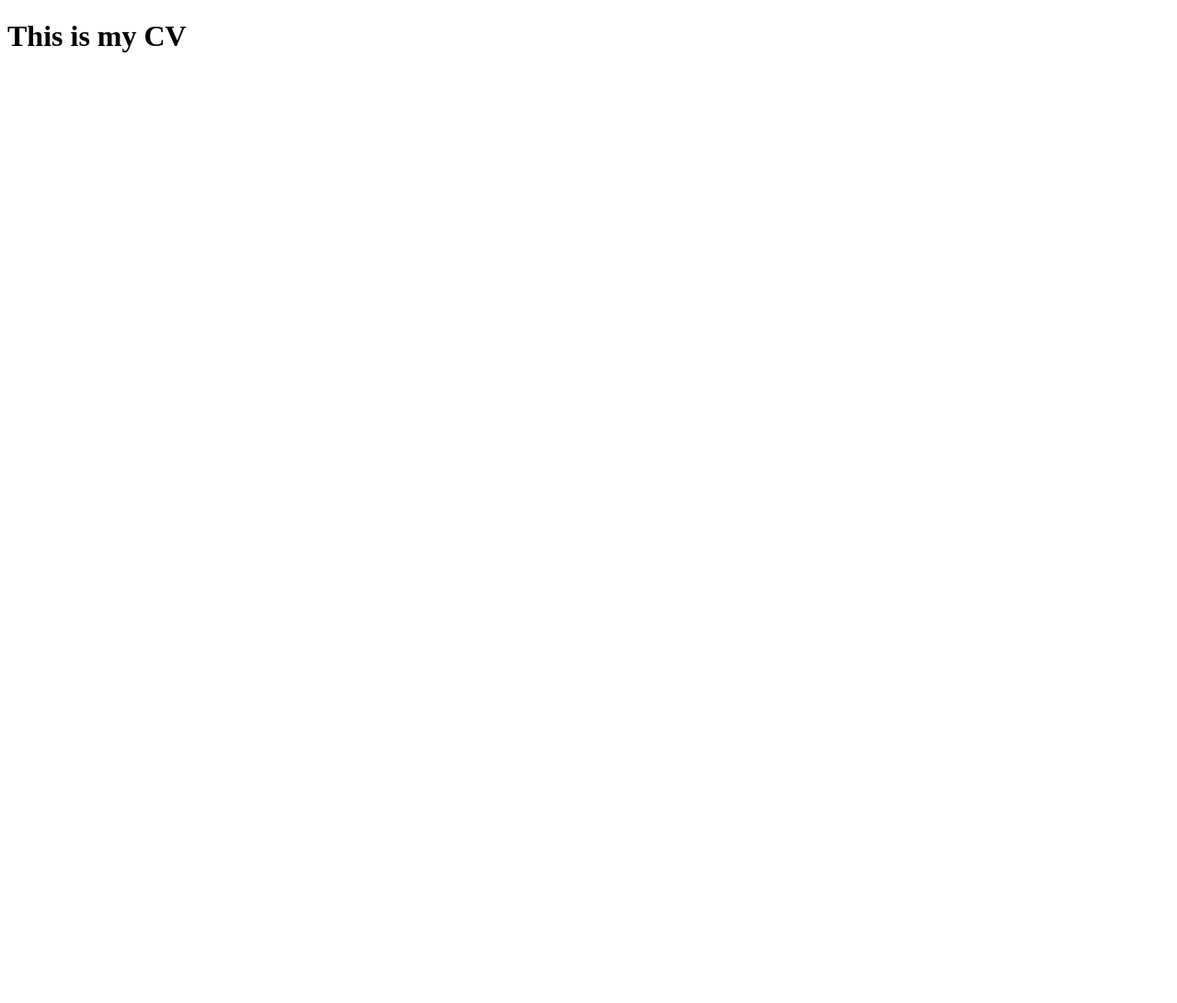
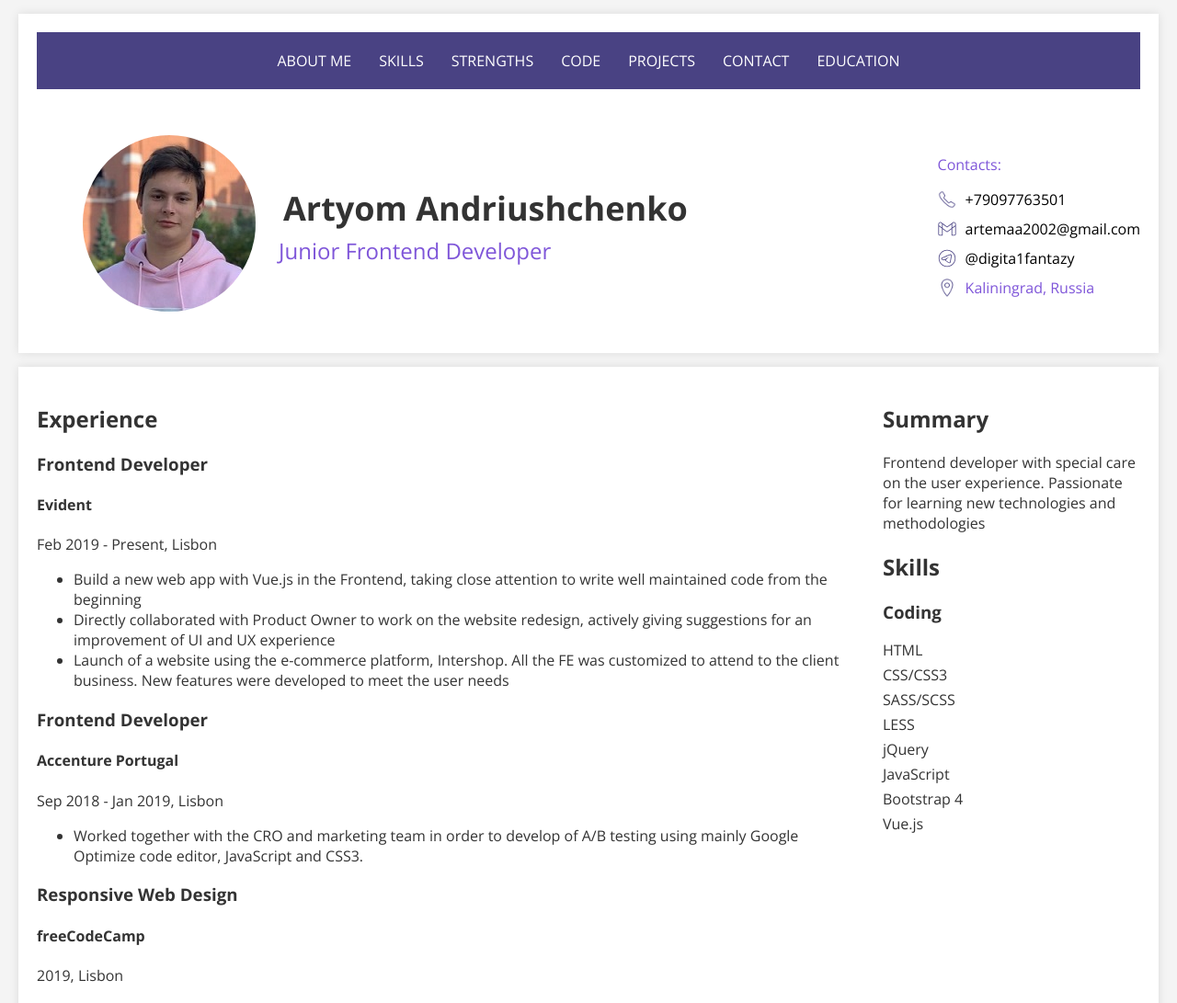
Before and after one commit to digitalfantazy/rsschool-cv, a plain HTML site: page index.html in a window 1280 px wide. Shown: the whole page at 92% size. Before the commit the page ends 800 px from the top, so only its background shows below. Drawn offline with nearby package versions, Linux system fonts and the light colour scheme.

Commit message:
feat: header block

```diff
--- /dev/null
+++ b/css/reset.css
@@ -0,0 +1,90 @@
+/* Reset and base styles  */
+* {
+	padding: 0px;
+	margin: 0px;
+	border: none;
+	box-sizing: border-box;
+}
+
+*,
+*::before,
+*::after {
+	box-sizing: border-box;
+}
+
+/* Links */
+
+a, a:link, a:visited  {
+    text-decoration: none;
+}
+
+a:hover  {
+    text-decoration: none;
+}
+
+/* Common */
+
+aside, nav, footer, header, section, main {
+	display: block;
+}
+
+h1, h2, h3, h4, h5, h6, p {
+    font-size: inherit;
+	font-weight: inherit;
+}
+
+ul, ul li {
+	list-style: none;
+}
+
+img {
+	vertical-align: top;
+}
+
+img, svg {
+	max-width: 100%;
+	height: auto;
+}
+
+address {
+  font-style: normal;
+}
+
+/* Form */
+
+input, textarea, button, select {
+	font-family: inherit;
+    font-size: inherit;
+    color: inherit;
+    background-color: transparent;
+}
+
+input::-ms-clear {
+	display: none;
+}
+
+button, input[type="submit"] {
+    display: inline-block;
+    box-shadow: none;
+    background-color: transparent;
+    background: none;
+    cursor: pointer;
+}
+
+input:focus, input:active,
+button:focus, button:active {
+    outline: none;
+}
+
+button::-moz-focus-inner {
+	padding: 0;
+	border: 0;
+}
+
+label {
+	cursor: pointer;
+}
+
+legend {
+	display: block;
+}
--- /dev/null
+++ b/css/style.css
@@ -0,0 +1,168 @@
+:root {
+    --background--color: #494283;
+}
+
+body {
+    font-family: 'Open Sans';
+    background-color: #f4f4f4;
+    color: #333;
+    margin: 0;
+    padding: 0;
+}
+
+a, a:link, a:visited  {
+    text-decoration: none;
+}
+
+.container {
+    width: 1200px;
+    margin: 15px auto;
+    padding: 20px;
+    background-color: #fff;
+    box-shadow: 0 0 10px rgba(0, 0, 0, 0.1);
+}
+
+.nav {
+    position: flex;
+    justify-content: center;
+    background-color: var(--background--color);
+}
+
+nav {
+    display: flex;
+    justify-content: center;
+    width: 100%;
+    padding: 20px 0;
+}
+
+.nav-list {
+    display: flex;
+    align-items: center;
+    justify-content: center;
+    list-style: none;
+    margin: 0;
+    padding: 0;
+}
+
+.nav-item {
+    margin: 0 15px;
+    text-transform: uppercase;
+    color: white;
+}
+
+.nav a {
+    text-decoration: none;
+    position: relative;
+    outline: none;
+    color: var(--color-white);
+    transition: opacity 0.3s ease-in-out;
+}
+
+.nav a::before {
+    content: '';
+    position: absolute;
+    left: 0;
+    bottom: 0;
+    width: 100%;
+    height: 1px;
+    background-color: currentColor;
+    transform: scaleX(0);
+    transition: transform 0.3s ease-in-out;
+}
+
+.nav a:hover::before {
+    transform: scaleX(1);
+}
+
+.profile-pic {
+    border-radius: 50%;
+    margin: 0 25px 0 50px
+}
+
+.header-content {
+    display: flex;
+    align-items: center;
+    margin: 50px 0 25px 0;
+}
+
+.header-content p {
+    color: rgba(127, 86, 217, 1);
+}
+
+.header-content h1 {
+    font-size: 36px;
+    margin: 5px;
+}
+
+.position {
+    font-size: 24px;
+    margin: 0;
+}
+
+.contacts {
+    display: flex;
+    flex-wrap: wrap;
+    margin-left: auto;
+}
+
+.contacts-info {
+    list-style: none;
+    padding: 0;
+    margin: 0;
+    display: flex;
+    flex-direction: column;
+    flex: 1;
+    min-width: 200px;
+}
+
+.contact-item {
+    display: flex;
+    align-items: center;
+    margin-bottom: 10px;
+
+}
+
+.contact-item a {
+    color: black
+}
+
+.contact-item p {
+    margin: 0;
+}
+
+.contact-item img {
+    width: 20px;
+    height: 20px;
+    margin-right: 10px;
+}
+
+.main-container {
+    display: grid;
+    grid-template-columns: 900px 6fr;
+    width: 1200px;
+    margin: 15px auto;
+    padding: 20px;
+    background-color: #fff;
+    box-shadow: 0 0 10px rgba(0, 0, 0, 0.1);
+}
+
+.left-side {
+    padding-right: 20px;
+}
+
+.right-side {
+    margin-left: 20px;
+}
+
+.skills h3 {
+    margin-top: 20px;
+}
+
+.skills ul {
+    list-style: none;
+    padding: 0;
+}
+
+.skills li {
+    margin-bottom: 5px;
+}
--- a/index.html
+++ b/index.html
@@ -1,12 +1,112 @@
 <!DOCTYPE html>
 <html lang="en">
-<head>
-    <meta charset="UTF-8">
-    <meta name="viewport" content="width=device-width, initial-scale=1.0">
-    <link rel="stylesheet" href="./style.css">
-    <title>CV</title>
-</head>
-<body>
-    <h1>This is my CV</h1>
-</body>
+    <head>
+        <meta charset="UTF-8" />
+        <meta name="viewport" content="width=device-width, initial-scale=1.0" />
+        <link rel="preconnect" href="https://fonts.googleapis.com" />
+        <link rel="preconnect" href="https://fonts.gstatic.com" crossorigin />
+        <link
+            href="https://fonts.googleapis.com/css2?family=Noto+Sans+JP:wght@100..900&family=Open+Sans:ital,wght@0,300..800;1,300..800&display=swap"
+            rel="stylesheet"
+        />
+        <link rel="stylesheet" href="./css/style.css" />
+        <title>Artyom Andriushchenko Junior Front-end developer</title>
+    </head>
+    <body>
+        <header>
+            <div class="container">
+                <div class="nav">
+                    <nav>
+                        <ul class="nav-list">
+                            <li class="nav-item"><a href="#about-me">About me</a></li>
+                            <li class="nav-item"><a href="#skills">Skills</a></li>
+                            <li class="nav-item"><a href="#strengths">Strengths</a></li>
+                            <li class="nav-item"><a href="#code-example">Code</a></li>
+                            <li class="nav-item"><a href="#projects">Projects</a></li>
+                            <li class="nav-item"><a href="#contact">Contact</a></li>
+                            <li class="nav-item"><a href="#education">Education</a></li>
+                        </ul>
+                    </nav>
+                </div>
+                <div class="header-content">
+                    <img src="./img/profile.jpg" alt="Profile Picture" class="profile-pic" />
+                    <div class="header-text">
+                        <h1>Artyom Andriushchenko</h1>
+                        <p class="position">Junior Frontend Developer</p>
+                    </div>
+                    <div class="contacts">
+                        <ul class="contacts-info">
+                            <p>Contacts:</p>
+                            <li class="contact-item">
+                                <img src="./img/phone.png" alt="linkedin" />
+                                <a href="tel:+79097763501">+79097763501</a>
+                            </li>
+                            <li class="contact-item">
+                                <img src="./img/icon email.svg" alt="email" />
+                                <a href="mailto:artemaa2002@gmail.com">artemaa2002@gmail.com</a>
+                            </li>
+                            <li class="contact-item">
+                                <img src="./img/telegram.svg" alt="phone" />
+                                <a href="https://t.me/digita1fantazy">@digita1fantazy</a>
+                            </li>
+                            <li class="contact-item">
+                                <img src="./img/location.png" alt="location" />
+                                <p>Kaliningrad, Russia</p>
+                            </li>
+                        </ul>
+                    </div>
+                </div>
+            </div>
+        </header>
+        <main>
+            <div class="main-container">
+                <div class="left-side">
+                    <h2>Experience</h2>
+                    <div class="experience-item">
+                        <h3>Frontend Developer</h3>
+                        <h4>Evident</h4>
+                        <p>Feb 2019 - Present, Lisbon</p>
+                        <ul>
+                            <li>Build a new web app with Vue.js in the Frontend, taking close attention to write well maintained code from the beginning</li>
+                            <li>Directly collaborated with Product Owner to work on the website redesign, actively giving suggestions for an improvement of UI and UX experience</li>
+                            <li>Launch of a website using the e-commerce platform, Intershop. All the FE was customized to attend to the client business. New features were developed to meet the user needs</li>
+                        </ul>
+                    </div>
+                    <div class="experience-item">
+                        <h3>Frontend Developer</h3>
+                        <h4>Accenture Portugal</h4>
+                        <p>Sep 2018 - Jan 2019, Lisbon</p>
+                        <ul>
+                            <li>Worked together with the CRO and marketing team in order to develop of A/B testing using mainly Google Optimize code editor, JavaScript and CSS3.</li>
+                        </ul>
+                    </div>
+                    <div class="experience-item">
+                        <h3>Responsive Web Design</h3>
+                        <h4>freeCodeCamp</h4>
+                        <p>2019, Lisbon</p>
+                    </div>
+                </div>
+                <div class="right-side">
+                    <div class="summary">
+                        <h2>Summary</h2>
+                        <p>Frontend developer with special care on the user experience. Passionate for learning new technologies and methodologies</p>
+                    </div>
+                    <div class="skills">
+                        <h2>Skills</h2>
+                        <h3>Coding</h3>
+                        <ul>
+                            <li>HTML</li>
+                            <li>CSS/CSS3</li>
+                            <li>SASS/SCSS</li>
+                            <li>LESS</li>
+                            <li>jQuery</li>
+                            <li>JavaScript</li>
+                            <li>Bootstrap 4</li>
+                            <li>Vue.js</li>
+                        </ul>
+                </div>
+            </div>
+        </main>
+
+    </body>
 </html>
--- a/style.css
+++ /dev/null
@@ -1,8 +0,0 @@
-body {
-    max-width: 1200px;
-}
-
-h1 {
-    display: flex;
-    text-align: center;
-}
```
Also changed, not shown: img/icon email.svg (added), img/location.png (added), img/phone.png (added), img/profile.jpg (added), img/telegram.svg (added), 1 other file.
